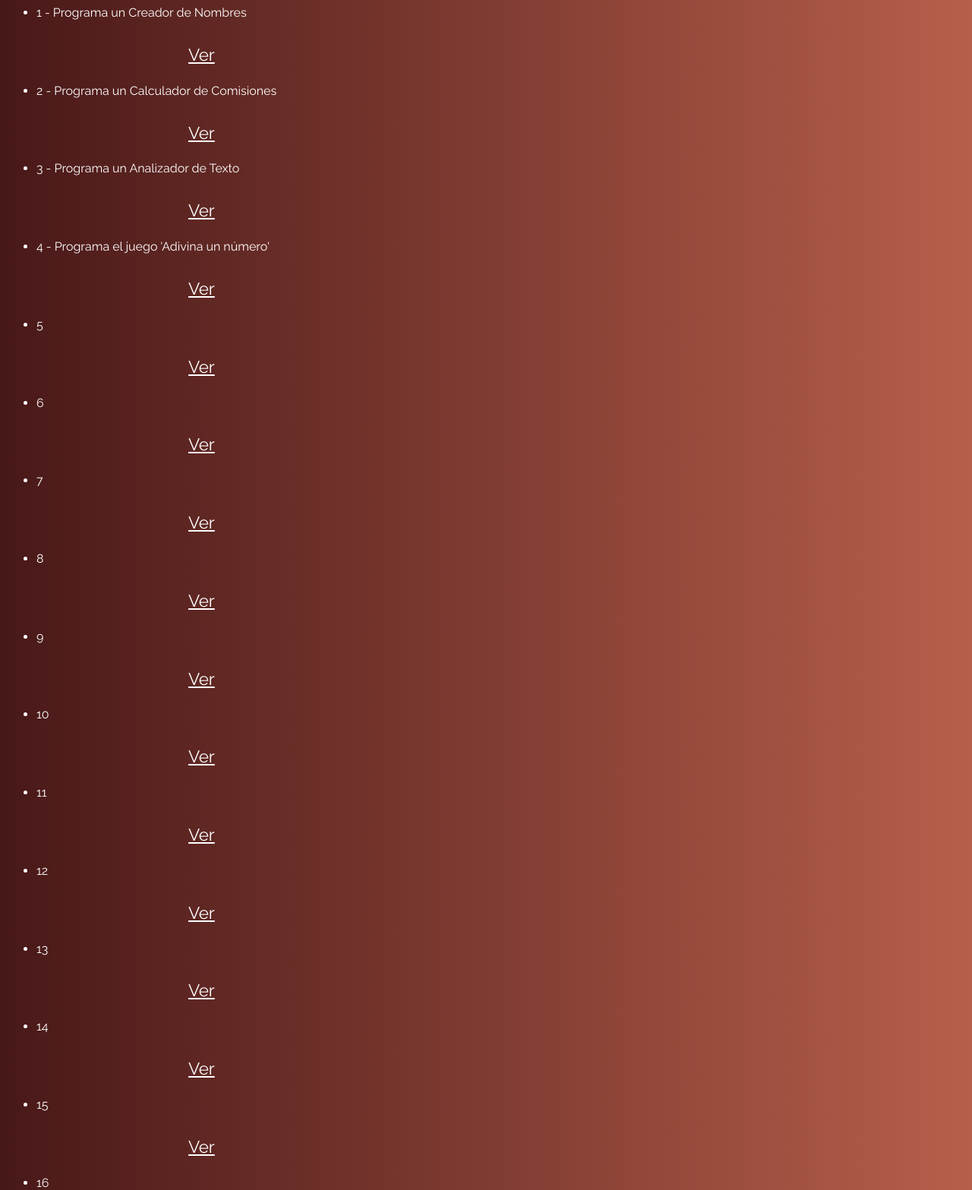
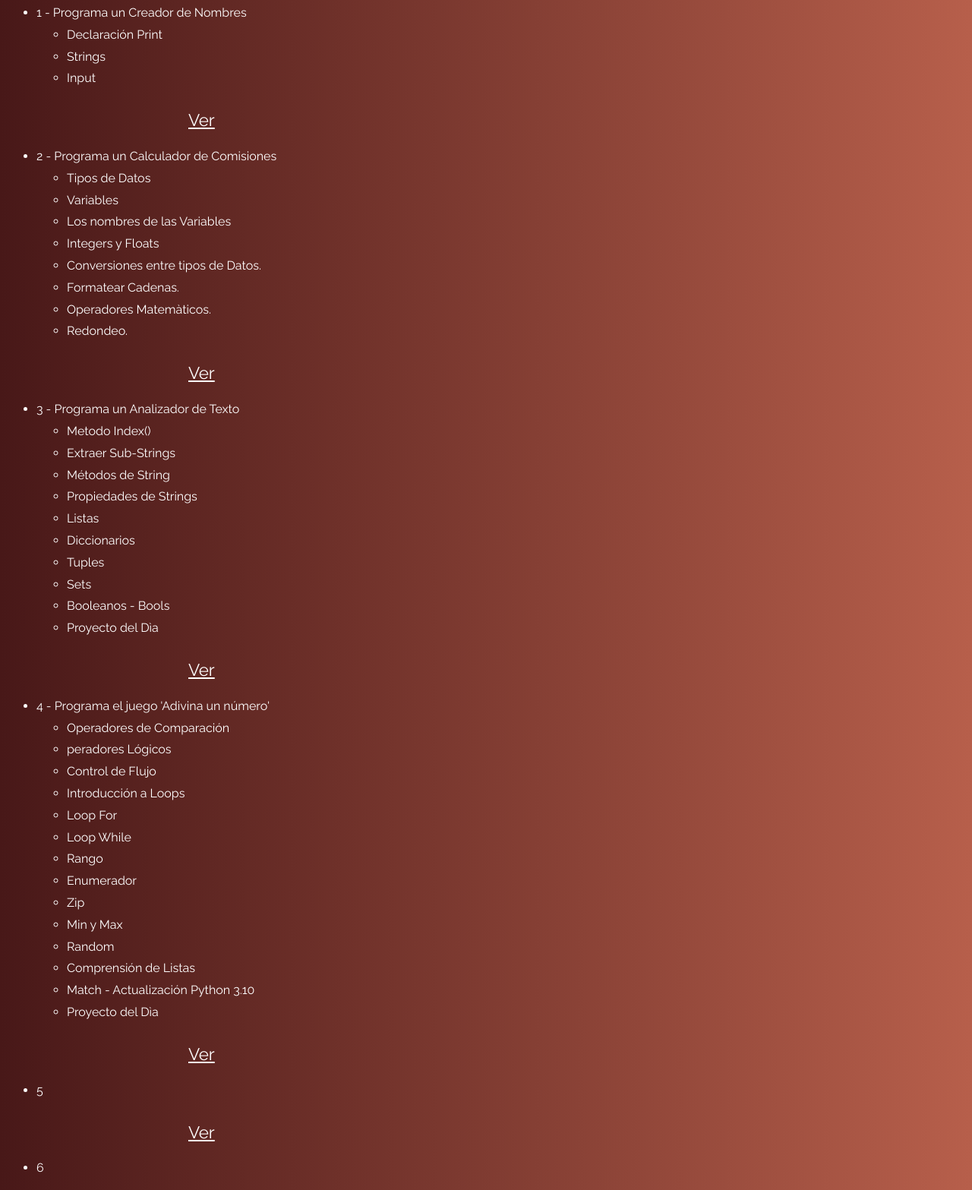
Before and after one commit to MaatReef/apuntes_python, a plain HTML site: page index.html in a window 1280 px wide. Shown: the part 249-1816 px from the top of the page at 76% size. Drawn offline with Linux system fonts and the light colour scheme.

Commit message:
Nueva Data

```diff
--- a/index.html
+++ b/index.html
@@ -21,15 +21,58 @@
     <table>
             <ul>
                 <li>1 - Programa un Creador de Nombres</li>
+                <ul>
+                    <li>Declaración Print</li>
+                    <li>Strings</li>
+                    <li>Input</li>
+                </ul>
                 <a class="search" href="1/1/index.html" target="blank_">Ver</a>
                 <br>
                 <li>2 - Programa un Calculador de Comisiones</li>
+                <ul>
+                    <li>Tipos de Datos</li>
+                    <li>Variables</li>
+                    <li>Los nombres de las Variables</li>
+                    <li>Integers y Floats</li>
+                    <li>Conversiones entre tipos de Datos.</li>
+                    <li>Formatear Cadenas.</li>
+                    <li>Operadores Matemàticos.</li>
+                    <li>Redondeo.</li>
+                </ul>
                 <a class="search" href="1/2/index.html" target="blank_">Ver</a>
                 <br>
                 <li>3 - Programa un Analizador de Texto</li>
+                <ul>
+                    <li>Metodo Index()</li>
+                    <li>Extraer Sub-Strings</li>
+                    <li>Métodos de String</li>
+                    <li>Propiedades de Strings</li>
+                    <li>Listas</li>
+                    <li>Diccionarios</li>
+                    <li>Tuples</li>
+                    <li>Sets</li>
+                    <li>Booleanos - Bools</li>
+                    <li>Proyecto del Dìa</li>
+                </ul>
                 <a class="search" href="1/3/index.html" target="blank_">Ver</a>
                 <br>
                 <li>4 - Programa el juego 'Adivina un número'</li>
+                <ul>
+                    <li>Operadores de Comparación</li>
+                    <li>peradores Lógicos</li>
+                    <li>Control de Flujo</li>
+                    <li>Introducción a Loops</li>
+                    <li>Loop For</li>
+                    <li>Loop While</li>
+                    <li>Rango</li>
+                    <li>Enumerador</li>
+                    <li>Zip</li>
+                    <li>Min y Max</li>
+                    <li>Random</li>
+                    <li>Comprensión de Listas</li>
+                    <li>Match - Actualización Python 3.10</li>
+                    <li>Proyecto del Dìa</li>
+                </ul>
                 <a class="search" href="1/4/index.html" target="blank_">Ver</a>
                 <br>
                 <li>5</li>
```
